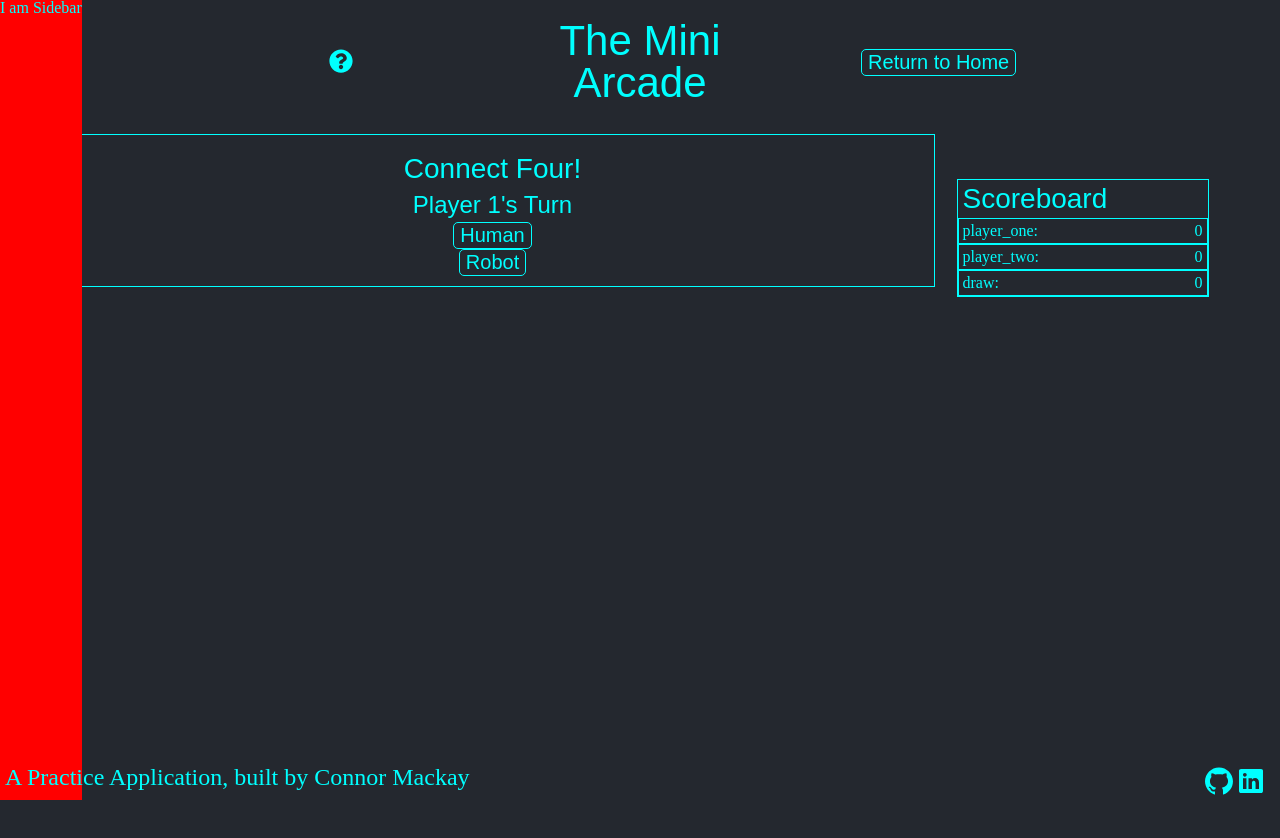
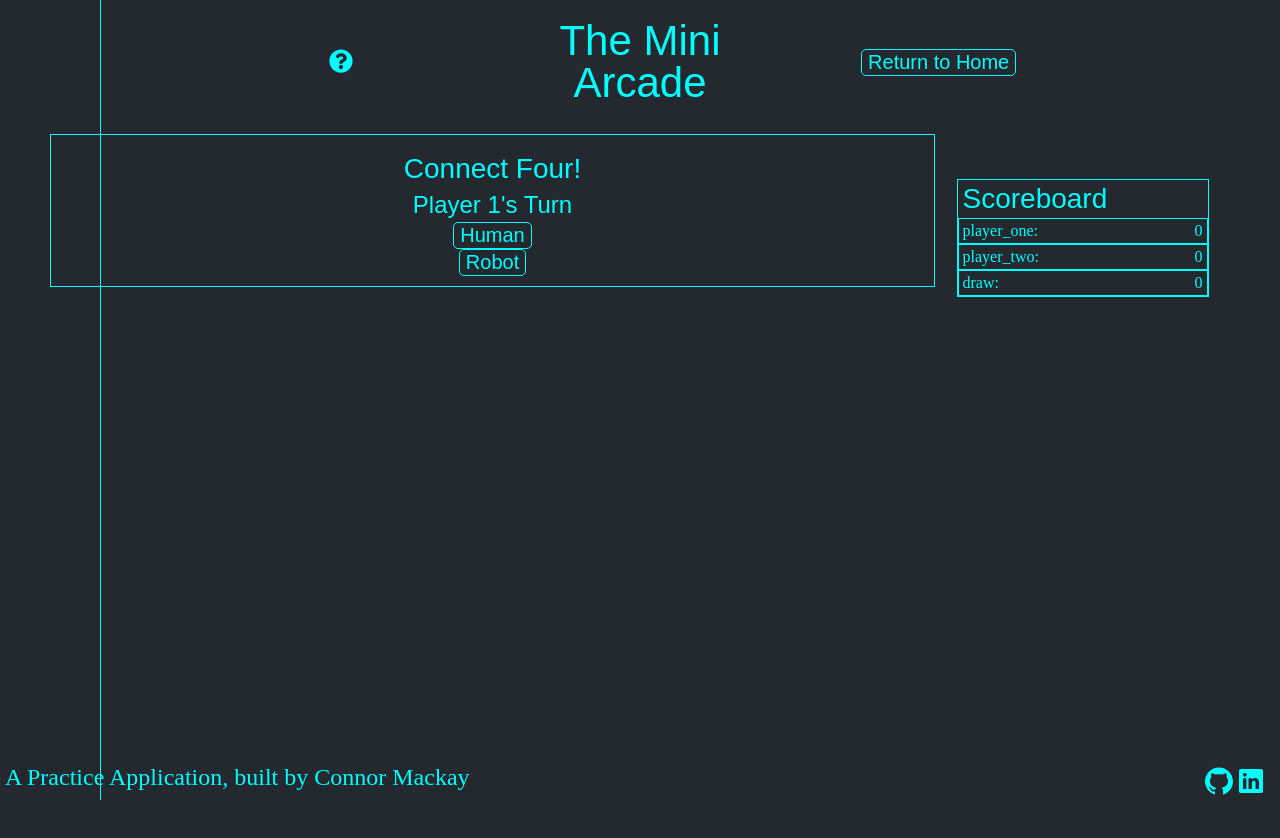
Before and after one commit to CD-Mackay/mini-arcade, a React app: page /connectfour in a window 1280 px wide. Shown: the top 838 px of the page. Built offline with nearby package versions, Linux system fonts and the light colour scheme; a web font is replaced by a local one.

Commit message:
style sidebar

```diff
--- a/client/src/components/atoms/sidebar/Sidebar.js
+++ b/client/src/components/atoms/sidebar/Sidebar.js
@@ -5,11 +5,17 @@ import React from 'react';
 /* Component Imports */
 /* Asset Imports */
 import StyledSidebar from './StyledSidebar';
+import { Link, useLocation } from 'react-router-dom';
+
 
 const Sidebar = () => {
+
+  const location = useLocation();
+  console.log(location);
+
   return (
-    <StyledSidebar>
-      <p>I am Sidebar</p>
+    <StyledSidebar show={location.pathname}>
+
     </StyledSidebar>
   )
 };
--- a/client/src/components/atoms/sidebar/StyledSidebar.js
+++ b/client/src/components/atoms/sidebar/StyledSidebar.js
@@ -5,7 +5,8 @@ position: absolute;
 left: 0;
 top: 0;
 height: 100vh;
-background-color: red;
+border-right: 1px solid #00FFFF;
+width: ${props => props.show === "/" ? "0px" : "100px"};
 `
 
 export default StyledSidebar;
```
